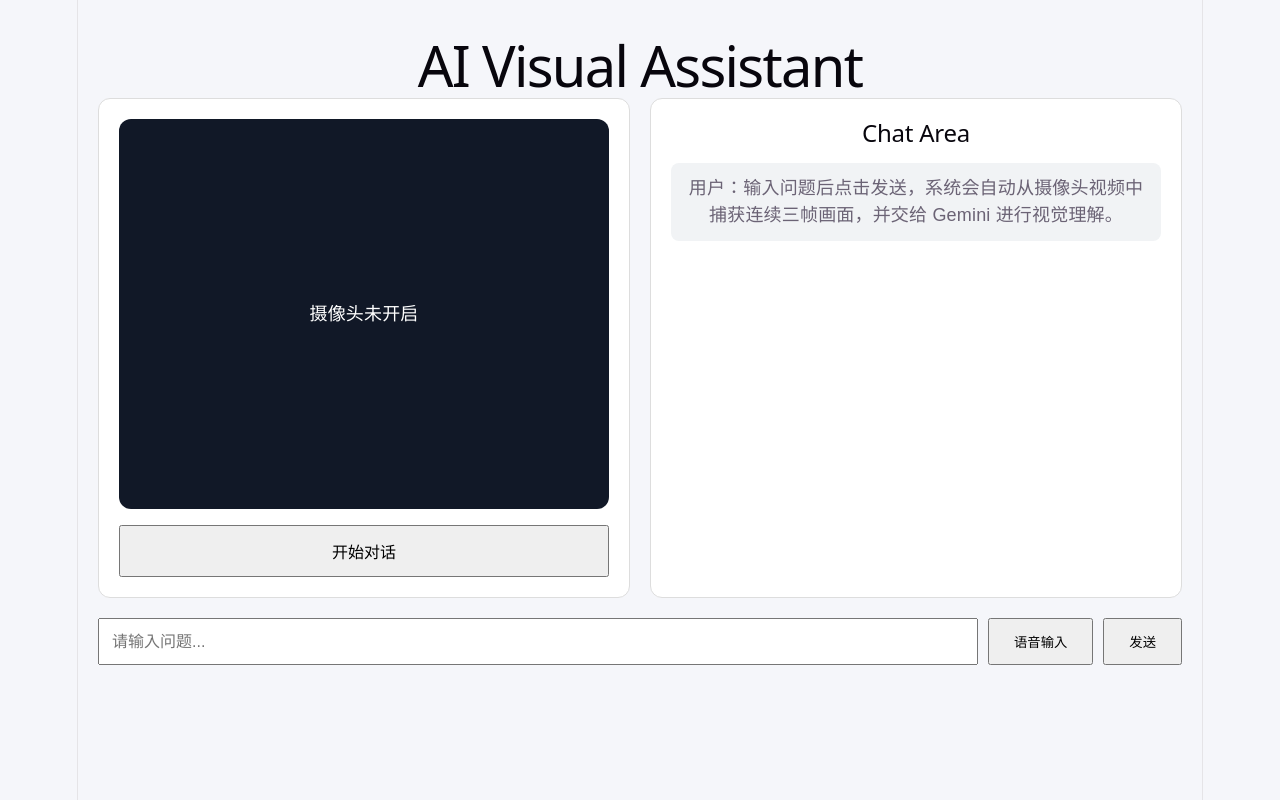
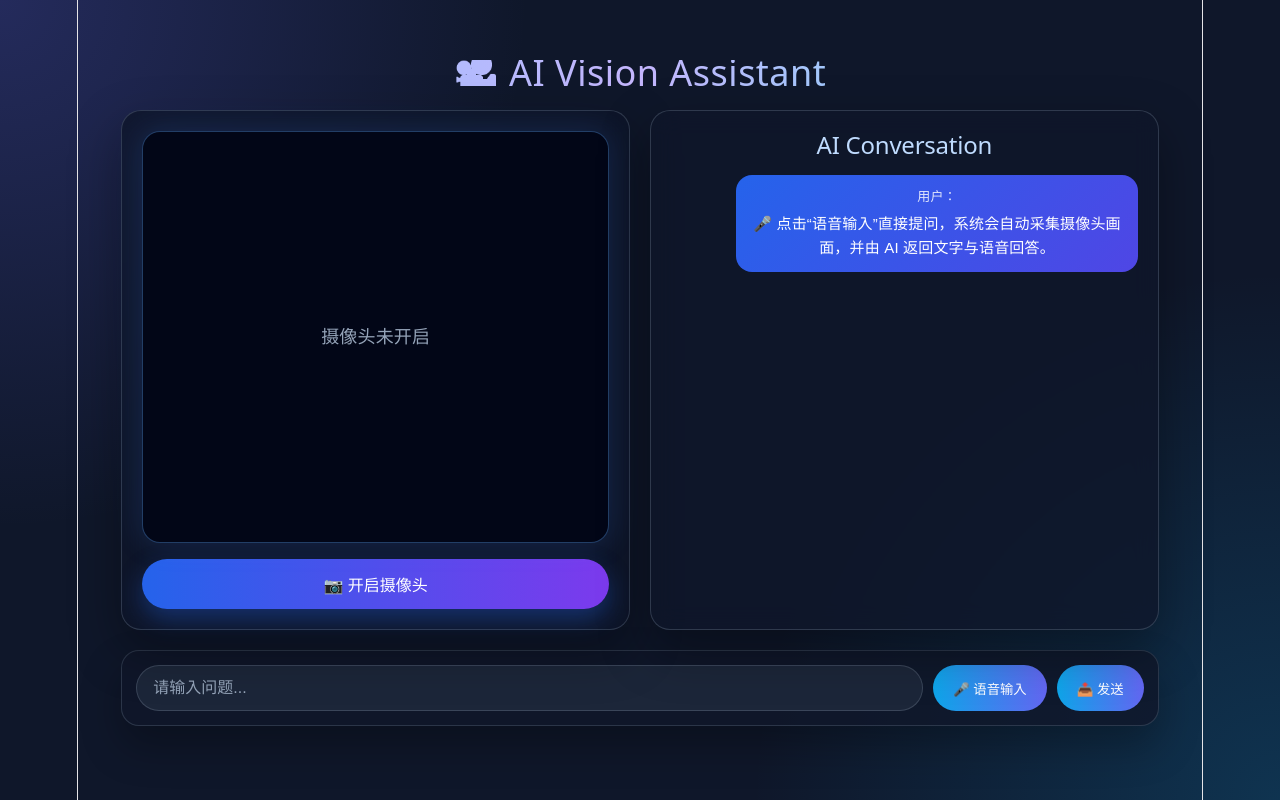
Before and after one commit to liujingze-one/ai-vision-assistant, a React (Vite) app: page / in a window 1280 px wide. Built offline with nearby package versions, Linux system fonts and the light colour scheme.

Commit message:
style: polish visual interface

```diff
--- a/src/App.css
+++ b/src/App.css
@@ -5,34 +5,46 @@
 }
 
 body {
-  background: #f5f6fa;
+  background:
+    radial-gradient(circle at top left, rgba(99, 102, 241, 0.25), transparent 35%),
+    radial-gradient(circle at bottom right, rgba(14, 165, 233, 0.2), transparent 35%),
+    #0f172a;
   font-family: Arial, sans-serif;
+  color: #e5e7eb;
+  min-height: 100vh;
 }
 
 .app {
   max-width: 1200px;
   margin: 0 auto;
-  padding: 20px;
+  padding: 28px 20px;
 }
 
 .app h1 {
   text-align: center;
-  margin-bottom: 20px;
+  margin-bottom: 24px;
+  font-size: 36px;
+  letter-spacing: 0.5px;
+  background: linear-gradient(90deg, #93c5fd, #c4b5fd, #67e8f9);
+  -webkit-background-clip: text;
+  -webkit-text-fill-color: transparent;
 }
 
 .main-container {
   display: flex;
   gap: 20px;
-  height: 500px;
+  height: 520px;
 }
 
 .camera-panel,
 .chat-panel {
   flex: 1;
-  background: white;
-  border-radius: 12px;
-  border: 1px solid #ddd;
+  background: rgba(15, 23, 42, 0.78);
+  border-radius: 20px;
+  border: 1px solid rgba(148, 163, 184, 0.25);
   padding: 20px;
+  box-shadow: 0 20px 50px rgba(0, 0, 0, 0.35);
+  backdrop-filter: blur(12px);
 }
 
 .camera-panel {
@@ -44,12 +56,14 @@ body {
 .video-box {
   position: relative;
   flex: 1;
-  background: #111827;
-  border-radius: 12px;
+  background: #020617;
+  border-radius: 18px;
   overflow: hidden;
   display: flex;
   justify-content: center;
   align-items: center;
+  border: 1px solid rgba(96, 165, 250, 0.35);
+  box-shadow: 0 0 30px rgba(59, 130, 246, 0.18);
 }
 
 .video-box video {
@@ -60,14 +74,23 @@ body {
 
 .placeholder {
   position: absolute;
-  color: white;
+  color: #94a3b8;
   font-size: 18px;
 }
 
 .camera-button {
-  padding: 12px 20px;
+  padding: 13px 20px;
   font-size: 16px;
   cursor: pointer;
+  border: none;
+  border-radius: 999px;
+  color: white;
+  background: linear-gradient(90deg, #2563eb, #7c3aed);
+  box-shadow: 0 10px 25px rgba(37, 99, 235, 0.35);
+}
+
+.camera-button:hover {
+  transform: translateY(-1px);
 }
 
 .hidden-canvas {
@@ -75,7 +98,7 @@ body {
 }
 
 .error-text {
-  color: #d93025;
+  color: #fca5a5;
   font-size: 14px;
 }
 
@@ -85,24 +108,50 @@ body {
 
 .chat-panel h2 {
   margin-bottom: 16px;
+  color: #bfdbfe;
 }
 
 .message {
-  background: #f1f3f5;
-  border-radius: 8px;
-  padding: 12px;
-  margin-bottom: 16px;
-  line-height: 1.5;
+  max-width: 86%;
+  border-radius: 16px;
+  padding: 12px 14px;
+  margin-bottom: 14px;
+  line-height: 1.6;
+  font-size: 15px;
+}
+
+.user-message {
+  margin-left: auto;
+  background: linear-gradient(135deg, #2563eb, #4f46e5);
+  color: white;
+}
+
+.ai-message {
+  margin-right: auto;
+  background: rgba(30, 41, 59, 0.95);
+  border: 1px solid rgba(148, 163, 184, 0.18);
+  color: #e5e7eb;
+}
+
+.message strong {
+  display: block;
+  margin-bottom: 4px;
+  font-size: 13px;
+  opacity: 0.85;
 }
 
 .frame-preview {
   margin-top: 16px;
+  background: rgba(15, 23, 42, 0.6);
+  border-radius: 16px;
+  padding: 12px;
+  border: 1px solid rgba(148, 163, 184, 0.18);
 }
 
 .frame-preview p {
   margin-bottom: 8px;
   font-size: 14px;
-  color: #555;
+  color: #cbd5e1;
 }
 
 .frame-grid {
@@ -113,23 +162,67 @@ body {
 
 .frame-grid img {
   width: 100%;
-  border-radius: 8px;
-  border: 1px solid #ddd;
+  border-radius: 10px;
+  border: 1px solid rgba(148, 163, 184, 0.25);
 }
 
 .input-bar {
   display: flex;
   margin-top: 20px;
   gap: 10px;
+  background: rgba(15, 23, 42, 0.8);
+  padding: 14px;
+  border-radius: 18px;
+  border: 1px solid rgba(148, 163, 184, 0.22);
+  box-shadow: 0 20px 40px rgba(0, 0, 0, 0.28);
 }
 
 .input-bar input {
   flex: 1;
-  padding: 12px;
+  padding: 13px 16px;
   font-size: 16px;
+  color: #e5e7eb;
+  background: rgba(30, 41, 59, 0.9);
+  border: 1px solid rgba(148, 163, 184, 0.25);
+  border-radius: 999px;
+  outline: none;
+}
+
+.input-bar input::placeholder {
+  color: #94a3b8;
 }
 
 .input-bar button {
-  padding: 12px 24px;
+  padding: 12px 20px;
   cursor: pointer;
+  border: none;
+  border-radius: 999px;
+  color: white;
+  font-weight: 600;
+  background: linear-gradient(90deg, #0ea5e9, #6366f1);
 }
+
+.input-bar button:disabled {
+  cursor: not-allowed;
+  opacity: 0.6;
+}
+
+.input-bar button:hover:not(:disabled) {
+  transform: translateY(-1px);
+}
+
+@media (max-width: 800px) {
+  .main-container {
+    flex-direction: column;
+    height: auto;
+  }
+
+  .camera-panel,
+  .chat-panel {
+    min-height: 420px;
+  }
+
+  .input-bar {
+    flex-direction: column;
+  }
+}
--- a/src/App.jsx
+++ b/src/App.jsx
@@ -200,7 +200,7 @@ function App() {
 
   return (
     <div className="app">
-      <h1>AI Visual Assistant</h1>
+      <h1>🎥 AI Vision Assistant</h1>
 
       <div className="main-container">
         <div className="camera-panel">
@@ -210,7 +210,7 @@ function App() {
           </div>
 
           <button className="camera-button" onClick={startCamera}>
-            开始对话
+            📷 开启摄像头
           </button>
 
           <canvas ref={canvasRef} className="hidden-canvas" />
@@ -219,12 +219,12 @@ function App() {
         </div>
 
         <div className="chat-panel">
-          <h2>Chat Area</h2>
+          <h2>AI Conversation</h2>
 
           <div className="message user-message">
             <strong>用户：</strong>
             <span>
-              输入问题后点击发送，系统会自动从摄像头视频中捕获连续三帧画面，并交给 Gemini 进行视觉理解。
+              🎤 点击“语音输入”直接提问，系统会自动采集摄像头画面，并由 AI 返回文字与语音回答。
             </span>
           </div>
 
@@ -282,11 +282,11 @@ function App() {
         />
 
         <button onClick={startListening} disabled={listening || loading}>
-          {listening ? "识别中..." : "语音输入"}
+          {listening ? "识别中..." : "🎤 语音输入"}
         </button>
 
         <button onClick={() => handleAsk()} disabled={loading}>
-          {loading ? "分析中..." : "发送"}
+          {loading ? "分析中..." : "📤 发送"}
         </button>
       </div>
     </div>
```
